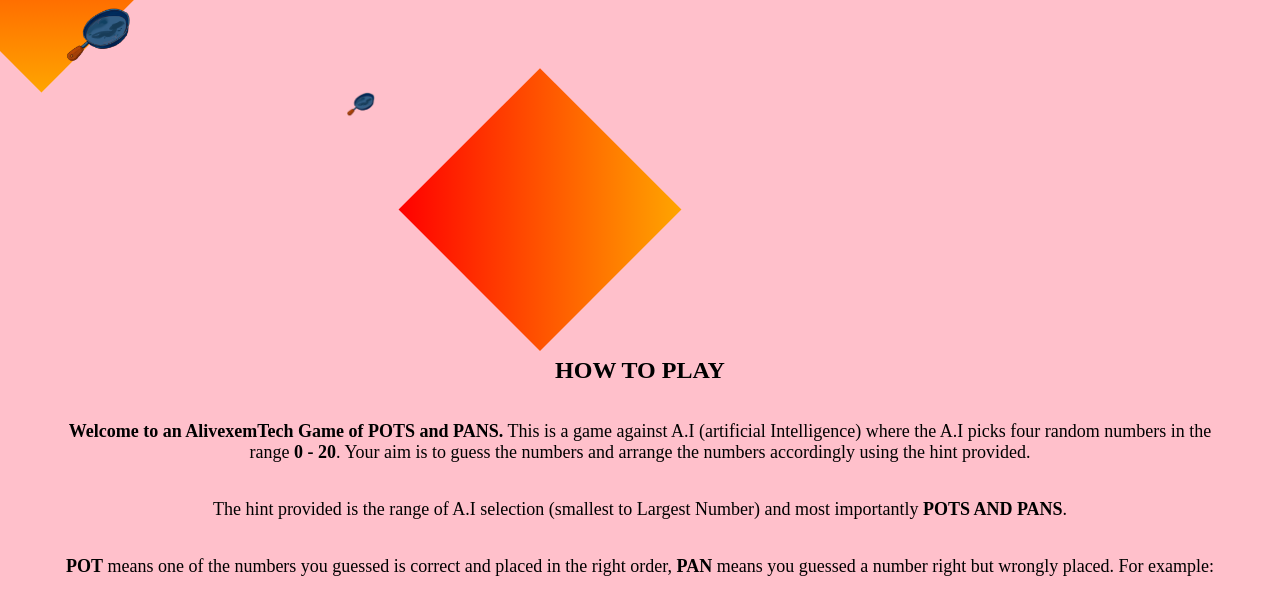
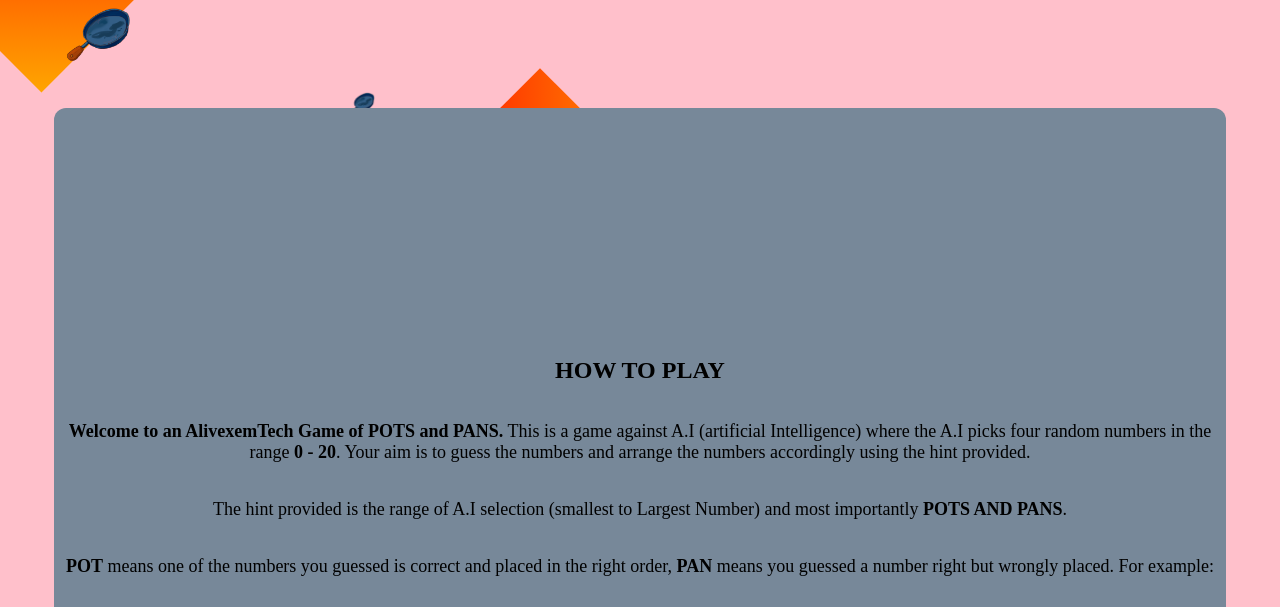
Before and after one commit to Alivexem/Pots, a plain HTML site: page index.html in a window 1280 px wide. Shown: the part 149-756 px from the top of the page. Drawn offline with Linux system fonts and the light colour scheme; a web font is replaced by a local one.

Commit message:
Update index.html

```diff
--- a/index.html
+++ b/index.html
@@ -105,7 +105,7 @@
       padding: 10px;
       justify-content: center;
       align-items: center;
-      background-color: #COCOCO;
+      background-color: #778899;
       height: 950px;
       border-radius: 12px;
       margin-top: 30px;
```
